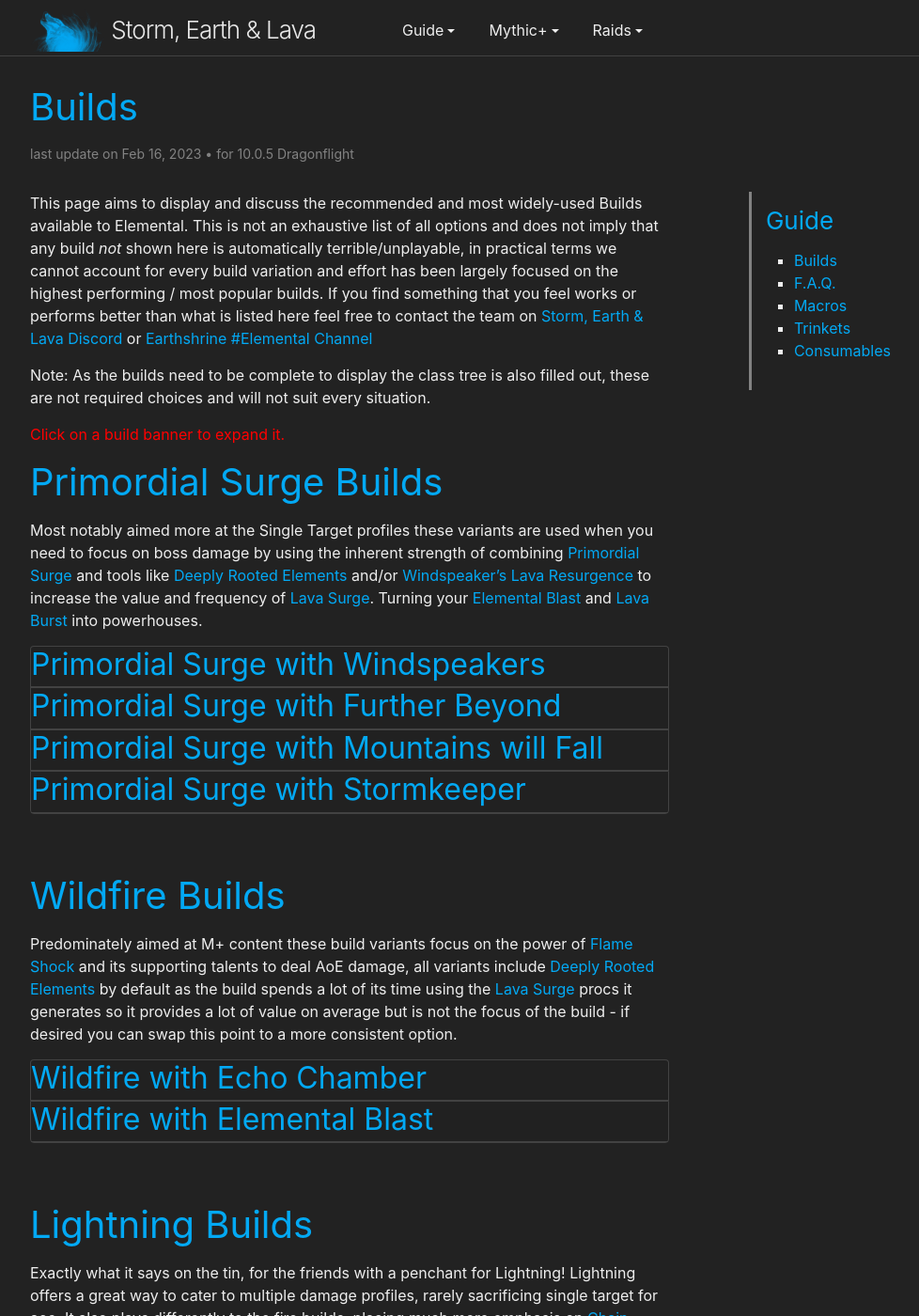
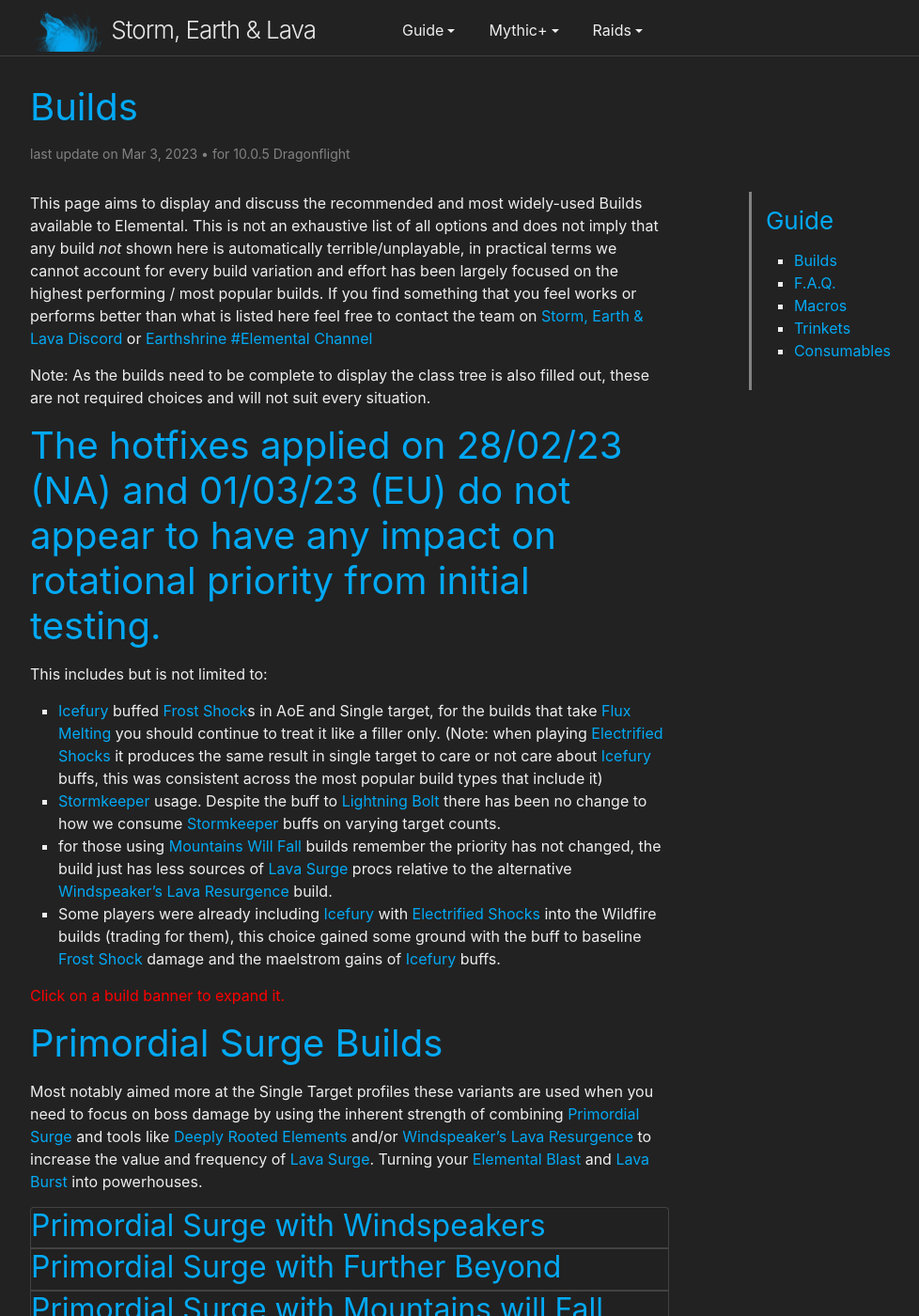
Before and after one commit to stormearthandlava/stormearthandlava.github.io, a Jekyll site: the page built from guide/general/builds.md, in a window 1280 px wide and 1400 px high. Shown: the whole window at 94% size, without its empty margins (268-1246 px from the left). Built offline with Jekyll 4.4.1, drawn with Linux system fonts in a browser that asks for light colours; a script that is not in the unit is left out.

Commit message:
Update builds.md

```diff
--- a/guide/general/builds.md
+++ b/guide/general/builds.md
@@ -1,13 +1,20 @@
 ---
 layout: page
 title: Builds
-last_update: 16/02/2023
+last_update: 03/03/2023
 game_version: 10.0.5 Dragonflight
 toc: false
 ---
 This page aims to display and discuss the recommended and most widely-used Builds available to Elemental. This is not an exhaustive list of all options and does not imply that any build *not* shown here is automatically terrible/unplayable, in practical terms we cannot account for every build variation and effort has been largely focused on the highest performing / most popular builds. If you find something that you feel works or performs better than what is listed here feel free to contact the team on [Storm, Earth & Lava Discord](https://discord.gg/y5dUf3PWrU) or [Earthshrine #Elemental Channel](https://discord.gg/earthshrine)
 
 Note: As the builds need to be complete to display the class tree is also filled out, these are not required choices and will not suit every situation.
+
+# The hotfixes applied on 28/02/23 (NA) and 01/03/23 (EU) do not appear to have any impact on rotational priority from initial testing.
+This includes but is not limited to:
+   - {{ site.data.talent.icefury }} buffed {{ site.data.spell.frs }}s in AoE and Single target, for the builds that take {{ site.data.talent.flux_melting }} you should continue to treat it like a filler only. (Note: when playing {{ site.data.talent.e_shocks }} it produces the same result in single target to care or not care about {{ site.data.talent.icefury }} buffs, this was consistent across the most popular build types that include it)
+   - {{ site.data.talent.sk }} usage. Despite the buff to {{ site.data.spell.lb }} there has been no change to how we consume {{ site.data.talent.sk }} buffs on varying target counts.
+   - for those using {{ site.data.talent.mwf }} builds remember the priority has not changed, the build just has less sources of {{ site.data.talent.lvs }} procs relative to the alternative {{ site.data.talent.wlr }} build.
+   - Some players were already including {{ site.data.talent.icefury }} with {{ site.data.talent.e_shocks }} into the Wildfire builds (trading {{ site.data.talent.fop }} for them), this choice gained some ground with the buff to baseline {{ site.data.spell.frs }} damage and the maelstrom gains of {{ site.data.talent.if }} buffs.
 
 <p style="color:red">Click on a build banner to expand it.</p>
 
@@ -518,6 +525,10 @@
 <iframe src="https://www.raidbots.com/simbot/render/talents/BYQAAAAAAAAAAAAAAAAAAAAAAAAAAAAg0SpIJlkACSjSOQLtkQOAAAAAAAUCQKJhQSBSJk0USABJRA?width=530&level=70" frameborder="0" width="530px" height="100%"></iframe>
   </div>
 
+<div class="iframe-holder">
+<iframe src="https://www.raidbots.com/simbot/render/talents/BYQAAAAAAAAAAAAAAAAAAAAAAAAAAAAg0SrIJtkASLSjSOQLNJEAAAAAAQJAKJhQUgUSk0SJARSA?width=530&level=70" frameborder="0" width="530px" height="100%"></iframe>
+  </div>
+
 Note: There are multiple possible variants of this build that do not include rotational priority changes, these will all play similarly and you can choose between them based on personal preference and/or sim results. The three linked above are, at least in my opinion, the 'standard' setups with one taking {{ site.data.talent.imp_ftw }} with {{ site.data.talent.potm }} another opting to go for {{ site.data.talent.flow_of_power }} and {{ site.data.talent.swelling_maelstrom }}, and one simply taking {{ site.data.talent.searing_flames }} instead of {{ site.data.talent.echo_chamber }}.
 
 # Stats
@@ -572,8 +583,10 @@
  - {{ site.data.talent.pw }} if it is available and no additional targets will be available soon
  - {{ site.data.spell.lb }} if {{ site.data.talent.sop }} buff is active
  - {{ site.data.spell.lvb }} if {{ site.data.talent.lvs }} buff is active
+ - {{ site.data.spell.frs }} if {{ site.data.talent.icefury }} buff is active and {{ site.data.talent.e_shocks }} debuff is not
  - {{ site.data.spell.lvb }} if {{ site.data.talent.dre }} proc is active. Note: if you have to move you will still cast {{ site.data.spell.es }} as below, and continue to follow the priorities above!
  - {{ site.data.spell.es }} preferably with {{ site.data.talent.mote }} buff active
+ - {{ site.data.talent.if }}
  - {{ site.data.spell.lvb }}
  - {{ site.data.spell.lb }}
  - Refresh {{ site.data.spell.fs }} or cast {{ site.data.spell.frs }} when moving
@@ -589,7 +602,9 @@
  - {{ site.data.spell.lb }} if {{ site.data.talent.sop }} buff is active
  - {{ site.data.spell.lvb }} if {{ site.data.talent.lvs }} buff is active
  - {{ site.data.spell.eq }} preferably with {{ site.data.talent.mote }} buff active
+ - {{ site.data.spell.frs }} if {{ site.data.talent.icefury }} buff is active and {{ site.data.talent.e_shocks }} debuff is not
  - {{ site.data.spell.cl }} if {{ site.data.talent.potm }} buff is active
+ - {{ site.data.talent.if }}
  - {{ site.data.spell.lvb }}
  - {{ site.data.spell.cl }}
 
@@ -603,6 +618,8 @@
  - {{ site.data.spell.eq }} preferably with {{ site.data.talent.mote }} buff active
  - {{ site.data.spell.cl }} if {{ site.data.talent.potm }} and {{ site.data.talent.mote }} buffs are active
  - {{ site.data.spell.lvbm }} if {{ site.data.talent.mote }} buff is active and you will finish the cast
+ - {{ site.data.spell.frs }} if {{ site.data.talent.icefury }} buff is active and {{ site.data.talent.e_shocks }} debuff is not (Note: do not do this against 5 or more targets unless moving)
+ - {{ site.data.talent.if }} (Note: do not do this against 5 or more targets unless moving soon)
  - {{ site.data.spell.lvb }} if {{ site.data.talent.mote }} buff is not active
  - {{ site.data.spell.lvb }}
  - {{ site.data.spell.cl }}
@@ -646,6 +663,10 @@
 
 <div class="iframe-holder">
 <iframe src="https://www.raidbots.com/simbot/render/talents/BYQAAAAAAAAAAAAAAAAAAAAAAAAAAAAg0SpUSSJJQCJNKRLkQEAAAAAAUCQKJhQSBSJk0USABJRA?width=530&level=70" frameborder="0" width="530px" height="100%"></iframe>
+  </div>
+
+<div class="iframe-holder">
+<iframe src="https://www.raidbots.com/simbot/render/talents/BYQAAAAAAAAAAAAAAAAAAAAAAAAAAAAg0SrIJtkAJtINKRLNJEAAAAAAQJAKJhQUgUSk0SJARSA?width=530&level=70" frameborder="0" width="530px" height="100%"></iframe>
   </div>
 
 Note: There are multiple possible variants of this build that do not include rotational priority changes, these will all play similarly and you can choose between them based on personal preference and/or sim results. The two variants shown above are, in my opinion, the 'standard' ways to include it in a Wildfire setup - this is not the only way. The structure is similar to the variants without {{ site.data.talent.eb }} so learning how it changes the rotation is the only real barrier.
@@ -707,6 +728,8 @@
  - {{ site.data.talent.eb }} preferably with {{ site.data.talent.mote }} buff active, to avoid overcapping
  - {{ site.data.spell.lvb }} if {{ site.data.talent.lvs }} buff is active
  - {{ site.data.spell.lvb }} if {{ site.data.talent.dre }} proc is active.
+ - {{ site.data.spell.frs }} if {{ site.data.talent.icefury }} buff is active and {{ site.data.talent.e_shocks }} debuff is not
+ - {{ site.data.talent.if }}
  - {{ site.data.spell.lvb }}
  - {{ site.data.spell.lb }}
  - Refresh {{ site.data.spell.fs }} or cast {{ site.data.spell.frs }} when moving
@@ -724,6 +747,8 @@
  - {{ site.data.spell.lb }} if {{ site.data.talent.sop }} buff is active
  - {{ site.data.talent.eb }} preferably with {{ site.data.talent.mote }} buff active, to avoid overcapping
  - {{ site.data.spell.lvb }} if {{ site.data.talent.lvs }} buff is active
+ - {{ site.data.spell.frs }} if {{ site.data.talent.icefury }} buff is active and {{ site.data.talent.e_shocks }} debuff is not
+ - {{ site.data.talent.if }}
  - {{ site.data.spell.cl }} if {{ site.data.talent.potm }} buff is active
  - {{ site.data.spell.lvb }}
  - {{ site.data.spell.cl }}
@@ -739,6 +764,7 @@
  - {{ site.data.spell.lvb }} if {{ site.data.talent.lvs }} buff is active
  - {{ site.data.spell.cl }} if {{ site.data.talent.potm }} and {{ site.data.talent.mote }} buffs are active
  - {{ site.data.spell.lvbm }} if {{ site.data.talent.mote }} buff is active and you will finish the cast
+ - {{ site.data.spell.frs }} if {{ site.data.talent.icefury }} buff is active and {{ site.data.talent.e_shocks }} debuff is not
  - {{ site.data.spell.lvb }} if {{ site.data.talent.mote }} buff is not active
  - {{ site.data.spell.lvb }}
  - {{ site.data.spell.cl }}
@@ -754,6 +780,8 @@
  - {{ site.data.spell.eq }} preferably with {{ site.data.talent.mote }} buff active
  - {{ site.data.spell.cl }} if {{ site.data.talent.potm }} and {{ site.data.talent.mote }} buffs are active
  - {{ site.data.spell.lvbm }} if {{ site.data.talent.mote }} buff is active and you will finish the cast
+ - {{ site.data.spell.frs }} if {{ site.data.talent.icefury }} buff is active and {{ site.data.talent.e_shocks }} debuff is not
+ - {{ site.data.talent.if }}
  - {{ site.data.spell.lvb }} if {{ site.data.talent.mote }} buff is not active
  - {{ site.data.spell.lvb }}
  - {{ site.data.spell.cl }}
```
